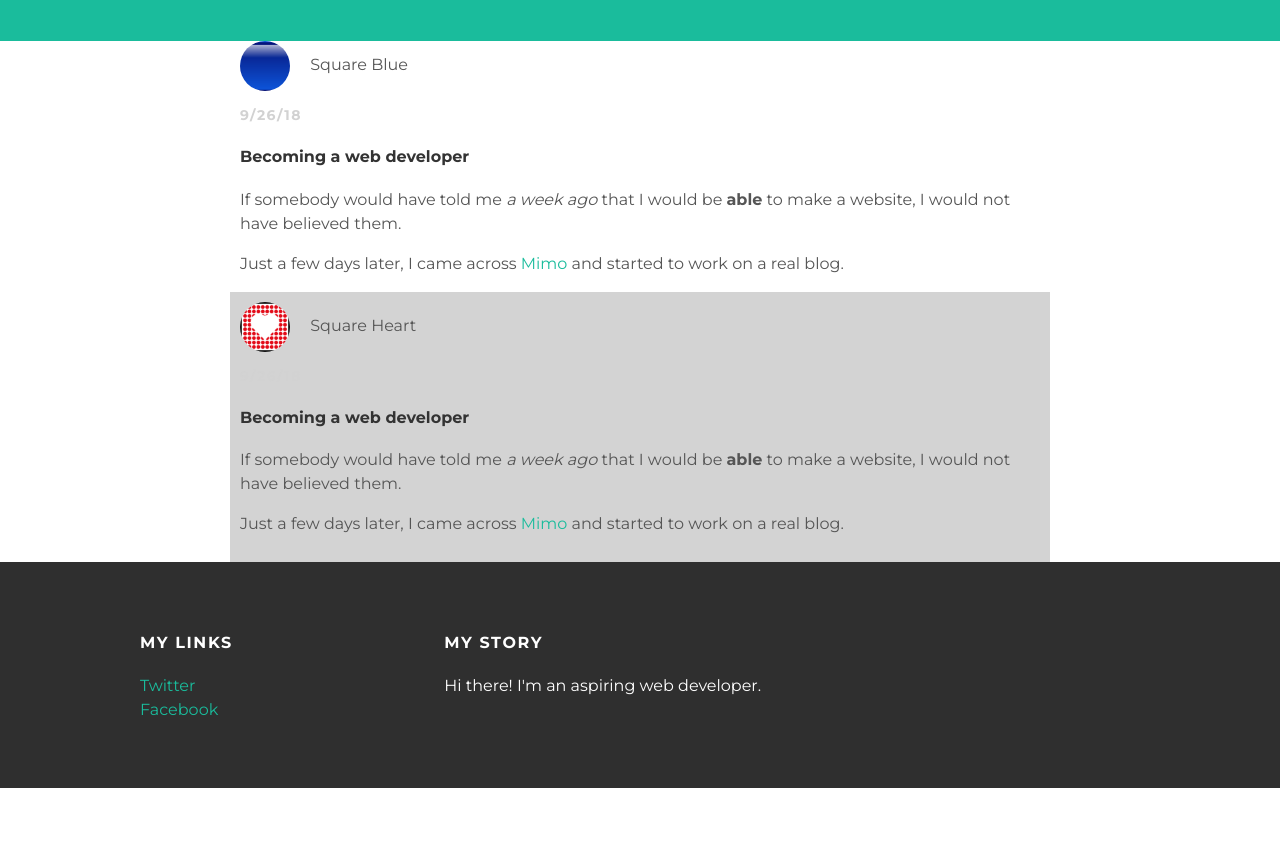
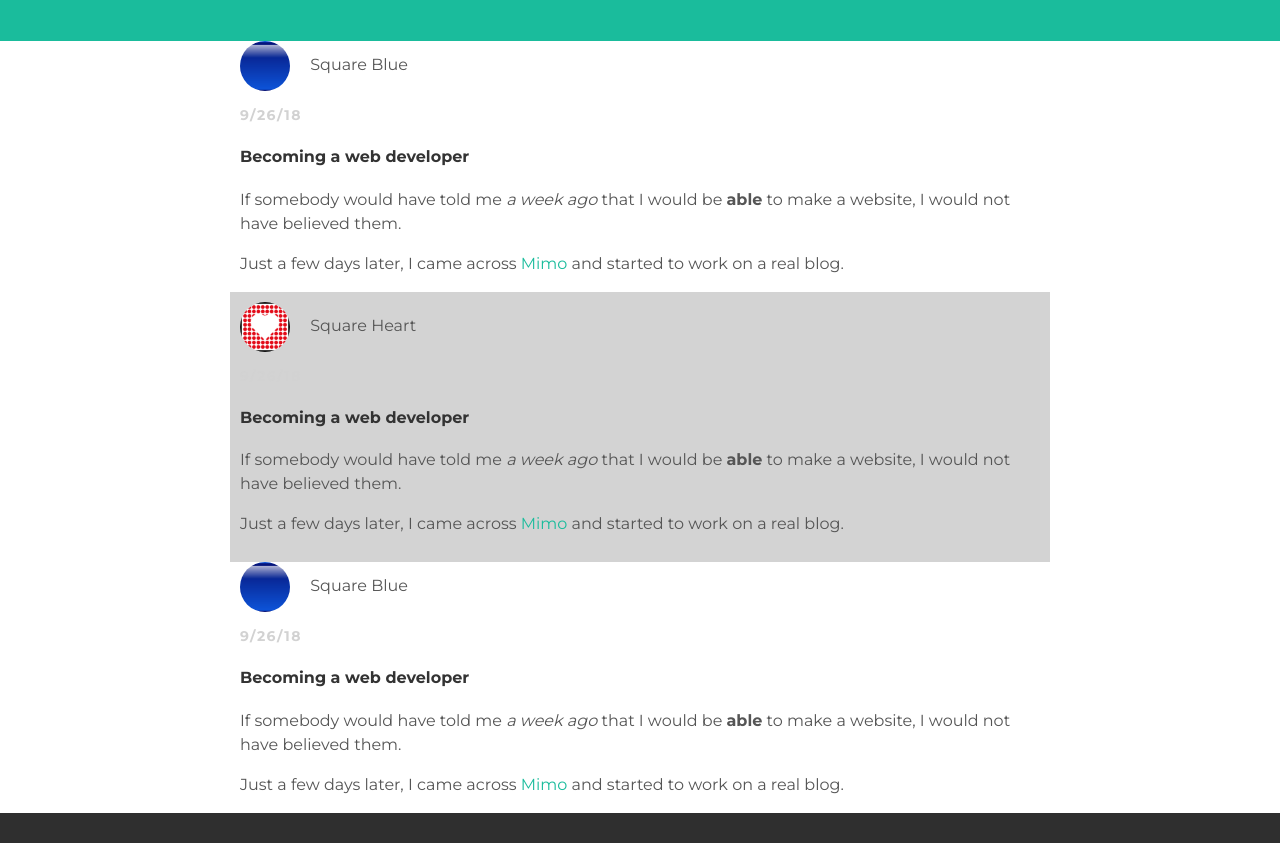
Before and after one commit to optimissist/optimissist.github.io, a plain HTML site: page index.html in a window 1280 px wide. Shown: the part 109-952 px from the top of the page. Before the commit the page ends 897 px from the top, so only its background shows below. Drawn offline with Linux system fonts and the light colour scheme.

Commit message:
Update index.html

```diff
--- a/index.html
+++ b/index.html
@@ -46,7 +46,19 @@
       </div>
     </div>
   </div>
-
+      <div class="post">
+        <div class="post-author">
+          <img src="squareblue.jpg">
+          <span> Square Blue </span>
+        </div>
+        <p class="post-date">9/26/18</p>
+        <h4 class="post-title">Becoming a web developer</h4>
+        <div class="post-content">
+          <p>If somebody would have told me <em>a week ago</em> that I would be <strong>able</strong> to make a website, I would not have believed them.</p>
+          <p>Just a few days later, I came across <a href="https://getmimo.com/" target="_blank">Mimo</a> and started to work on a real blog.</p>
+        </div>
+        </div>
+      </div>
   <div id="footer">
     <div class="container">
       <div class="column">
```
